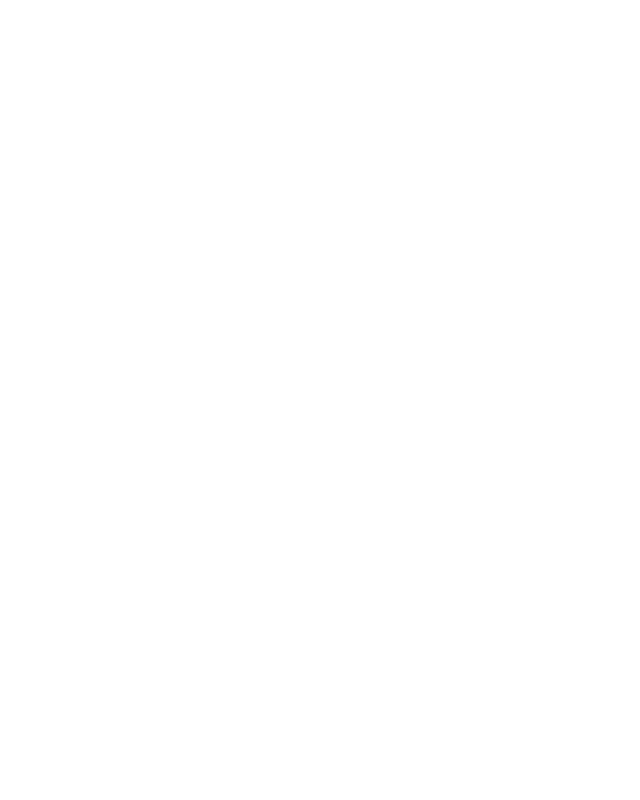
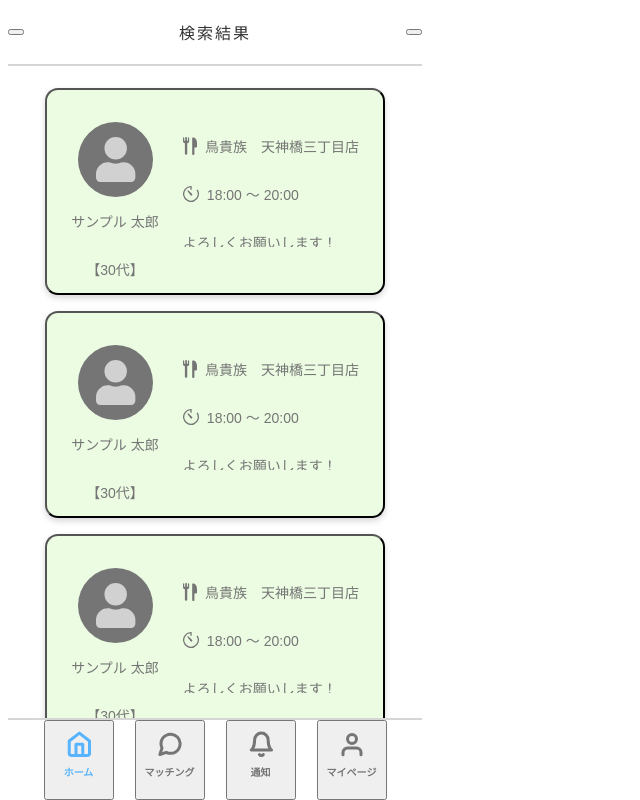
Before and after one commit to OkazakiRui/NONST, a Vue app: page /Search in a window 1280 px wide. Before the commit this address had no page. Shown: the top 800 px of the page, without its empty margins (0-640 px from the left). Built offline with nearby package versions, Linux system fonts and the light colour scheme.

Commit message:
card list add

```diff
--- a/src/components/Card.vue
+++ b/src/components/Card.vue
@@ -1,5 +1,5 @@
 <template>
-  <button class="m-0 shadow">
+  <button :class="{ 'm-0': true, shadow: true, green: green }">
     <div class="f-ali">
       <img class="icon" :src="icon" />
       <p class="name">
@@ -46,6 +46,10 @@
       type: String,
       default: "./img/userIcon.svg",
     },
+    green: {
+      type: Boolean,
+      default: false,
+    },
   },
 };
 </script>
@@ -60,6 +64,9 @@
   font-size: 1.4rem;
   border-radius: 13px;
   background-color: #e2f0fc;
+  &.green {
+    background-color: #ecfce2;
+  }
   div {
     height: 100%;
     display: flex;
@@ -81,7 +88,6 @@
   }
   .shop,
   .time {
-    font-weight: bold;
     img {
       margin-right: 8px;
     }
--- a/src/router/index.js
+++ b/src/router/index.js
@@ -8,6 +8,7 @@
 import Notification from "../views/Notification.vue";
 import Mypage from "../views/Mypage.vue";
 import SeekPage from "../views/SeekPage.vue";
+import Search from "../views/Search.vue";
 
 import Test from "../views/Test.vue";
 const routes = [
@@ -57,6 +58,11 @@
     component: SeekPage,
   },
   {
+    path: "/Search",
+    name: "Search",
+    component: Search,
+  },
+  {
     path: "/Test",
     name: "Test",
     component: Test,
--- /dev/null
+++ b/src/scss/search.scss
@@ -0,0 +1,5 @@
+.search {
+  &__card {
+    margin: 16px auto;
+  }
+}
--- a/src/views/Search.vue
+++ b/src/views/Search.vue
@@ -0,0 +1,30 @@
+<template>
+  <div class="footer-pb">
+    <app-header text="検索結果" />
+    <div class="search">
+      <card green="true" class="search__card" />
+      <card green="true" class="search__card" />
+      <card green="true" class="search__card" />
+      <card green="true" class="search__card" />
+      <card green="true" class="search__card" />
+    </div>
+    <app-footer selected="1" />
+  </div>
+</template>
+
+<script>
+import AppHeader from "../components/AppHeader.vue";
+import AppFooter from "../components/AppFooter.vue";
+import Card from "../components/Card.vue";
+export default {
+  components: {
+    AppHeader,
+    AppFooter,
+    Card,
+  },
+};
+</script>
+
+<style lang="scss" scoped>
+@import "../scss/search.scss";
+</style>
```
